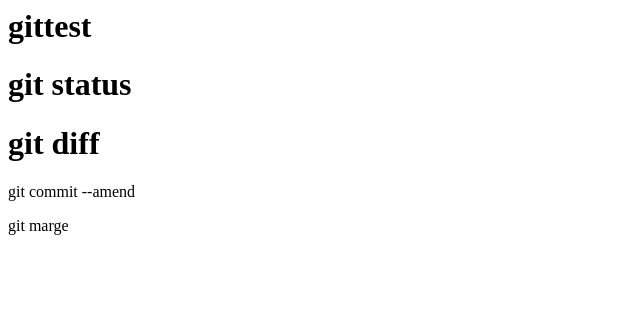
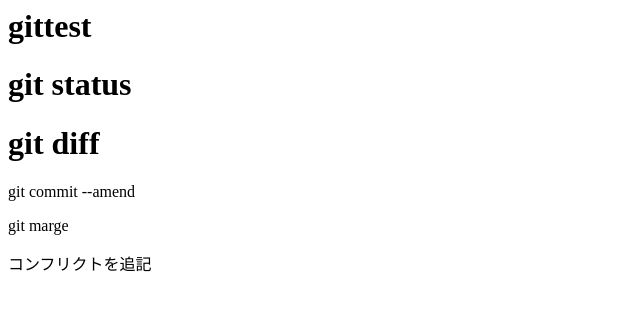
Before and after one commit to KEITAsuzuki33/git_tutrial, a plain HTML site: page index.html in a window 1280 px wide. Shown: the whole page, without its empty margins (0-640 px from the left). Drawn offline with Linux system fonts and the light colour scheme.

Commit message:
コンフリクトを追記

```diff
--- a/index.html
+++ b/index.html
@@ -3,3 +3,4 @@
 <h1>git diff</h1>
 <p>git commit --amend</p>
 <p>git marge</p>
+<p>コンフリクトを追記</p>
```
